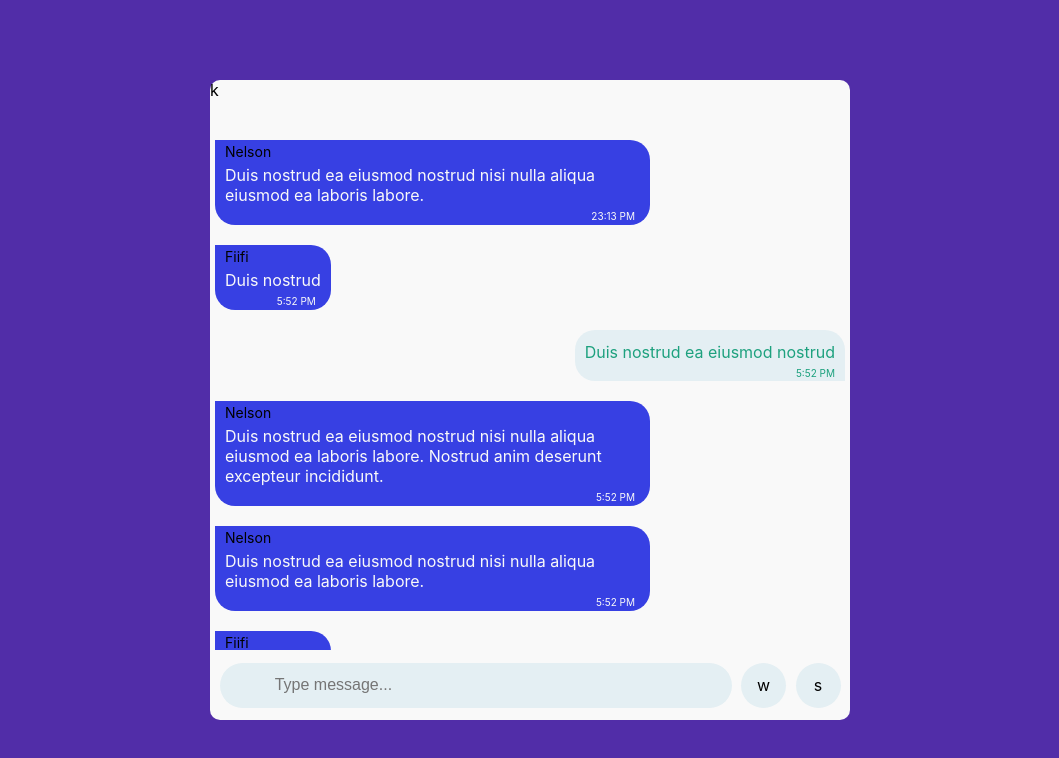
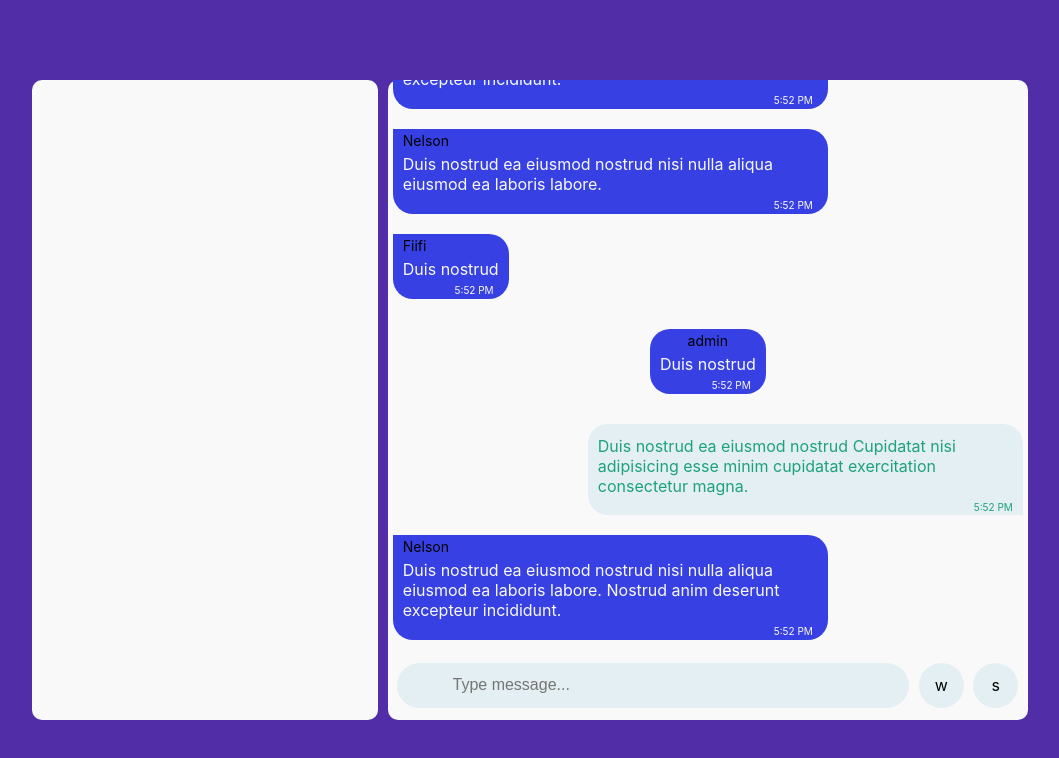
Before and after one commit to OrekuD/react-socket.io-chat-app, a React (Create React App) app in the folder frontend/: page /chat in a window 1280 px wide. Shown: the top 758 px of the page, without its empty margins (110-1169 px from the left). Built offline with nearby package versions, Linux system fonts and the light colour scheme; no server answers.

Commit message:
Code refactoring

```diff
--- a/frontend/src/App.scss
+++ b/frontend/src/App.scss
@@ -11,10 +11,6 @@ $accent: #1da17e;
   align-items: center;
   justify-content: center;
   background-color: $bgColor;
-
-  .content {
-    z-index: 2;
-  }
 
   .circle-1 {
     position: absolute;
@@ -50,27 +46,39 @@ $accent: #1da17e;
   border-radius: 10px;
 
   @media (max-width: 1024px) {
-    width: 70vw;
-    height: 80vh;
+    width: 65vw;
+    height: 100vh;
+    border-radius: 0;
+    border-left: 1px solid $accent;
   }
 
-  @media (max-width: 768px) {
-    width: 80vw;
-    height: 90vh;
-  }
-
-  @media (max-width: 500px) {
+  @media (max-width: 600px) {
     width: 100vw;
-    border-radius: 0;
-    height: 100vh;
+    border: none;
   }
 }
 
 .side-bar {
-  width: calc(35% - 10px);
-  height: 100%;
+  width: 25vw;
+  height: 80vh;
   background-color: $white;
   border-radius: 10px;
+  margin-right: 10px;
+
+  @media (max-width: 1366px) {
+    width: 27vw;
+  }
+
+  @media (max-width: 1024px) {
+    width: 35vw;
+    height: 100vh;
+    margin-right: 0;
+    border-radius: 0;
+  }
+
+  @media (max-width: 600px) {
+    display: none;
+  }
 }
 
 .messages {
@@ -78,10 +86,7 @@ $accent: #1da17e;
   display: flex;
   flex-direction: column;
   align-items: center;
-  // width: 100%;
   overflow: auto;
-  // padding: 5px;
-  // align-items: center;
 }
 
 .chat-header {
--- a/frontend/src/components/Container.js
+++ b/frontend/src/components/Container.js
@@ -1,39 +1,6 @@
-import React, { useEffect } from "react";
-import gsap from "gsap";
+import React from "react";
 
 const Container = ({ children }) => {
-  const animation = () => {
-    const tl = gsap.timeline();
-    tl.to(".circle-1", {
-      duration: 4,
-      top: Math.floor(Math.random() * window.innerHeight),
-      left: Math.floor(Math.random() * window.innerWidth),
-      repeat: true,
-      yoyo: true,
-      repeatDelay: 0,
-      onComplete: animation,
-    }).to(".circle-2", {
-      delay: -2,
-      duration: 4,
-      top: Math.floor(Math.random() * window.innerHeight),
-      left: Math.floor(Math.random() * window.innerWidth),
-      repeat: true,
-      yoyo: true,
-      repeatDelay: 0,
-      onComplete: animation,
-    });
-  };
-
-  useEffect(() => {
-    // animation();
-  }, []);
-
-  return (
-    <div className="container">
-      {/* <div className="circle-1" />
-      <div className="circle-2" /> */}
-      <div className="content">{children}</div>
-    </div>
-  );
+  return <div className="container">{children}</div>;
 };
 export default Container;
--- a/frontend/src/components/Messages.js
+++ b/frontend/src/components/Messages.js
@@ -1,14 +1,20 @@
-import React from "react";
+import React, { useEffect } from "react";
 import Message from "./Message";
-// import ScrollToBottom from "react-scroll-to-bottom";
+import ScrollToBottom, { useScrollToBottom } from "react-scroll-to-bottom";
 
 const Messages = ({ messages, currentUser }) => {
   return (
-    <div className="messages">
-      {messages.map((message) => (
-        <Message message={message} currentUser={currentUser} />
-      ))}
-    </div>
+    <ScrollToBottom className="messages">
+      <div className="messages">
+        {messages.map((message) => (
+          <Message
+            key={message.id}
+            message={message}
+            currentUser={currentUser}
+          />
+        ))}
+      </div>
+    </ScrollToBottom>
   );
 };
 
--- /dev/null
+++ b/frontend/src/components/SideBar.js
@@ -0,0 +1,7 @@
+import React from "react";
+
+const SideBar = (props) => {
+  return <div className="side-bar"></div>;
+};
+
+export default SideBar;
--- a/frontend/src/messages.js
+++ b/frontend/src/messages.js
@@ -1,4 +1,10 @@
 export const messages = [
+  {
+    id: "207",
+    user: "admin",
+    timestamp: new Date().toLocaleTimeString(),
+    message: "Duis nostrud ",
+  },
   {
     id: "1",
     user: "Nelson",
--- a/frontend/src/routes/ChatScreen.js
+++ b/frontend/src/routes/ChatScreen.js
@@ -1,15 +1,26 @@
-import React from "react";
+import React, { useEffect } from "react";
+import io from "socket.io-client";
+
 import InputToolBar from "../components/InputToolBar";
 import ChatHeader from "../components/ChatHeader";
 import Messages from "../components/Messages";
 import { messages } from "../messages";
 import Container from "../components/Container";
+import SideBar from "../components/SideBar";
 
+let socket;
 const ChatScreen = (props) => {
+  const ENDPOINT = "localhost:5000";
+
+  useEffect(() => {
+    socket = io(ENDPOINT);
+    console.log(socket);
+  });
+
   return (
     <Container>
+      <SideBar />
       <div className="chat">
-        <ChatHeader />
         <Messages messages={messages} currentUser="David" />
         <InputToolBar />
       </div>
--- a/frontend/src/routes/Join.js
+++ b/frontend/src/routes/Join.js
@@ -1,18 +1,25 @@
-import React from "react";
+import React, { useState } from "react";
 import { ArrowRight } from "../svg/Svgs";
 import Container from "../components/Container";
+import { Link } from "react-router-dom";
 
 const Join = (props) => {
+  const [username, setUsername] = useState("");
+  const [room, setRoom] = useState("");
+
   return (
     <Container>
       <div className="join-container">
         <p> Username </p>
-        <input />
+        <input
+          value={username}
+          onChange={(event) => setUsername(event.target.value)}
+        />
         <p> Room </p>
-        <input />
-        <div className="button">
+        <input value={room} onChange={(event) => setRoom(event.target.value)} />
+        <Link to={`/chat?name=${username}&room=${room}`} className="button">
           <ArrowRight color="black" size="30px" />
-        </div>
+        </Link>
       </div>
     </Container>
   );
```
Also changed, not shown: 2 other files (tests, documents, lock files or other folders).
